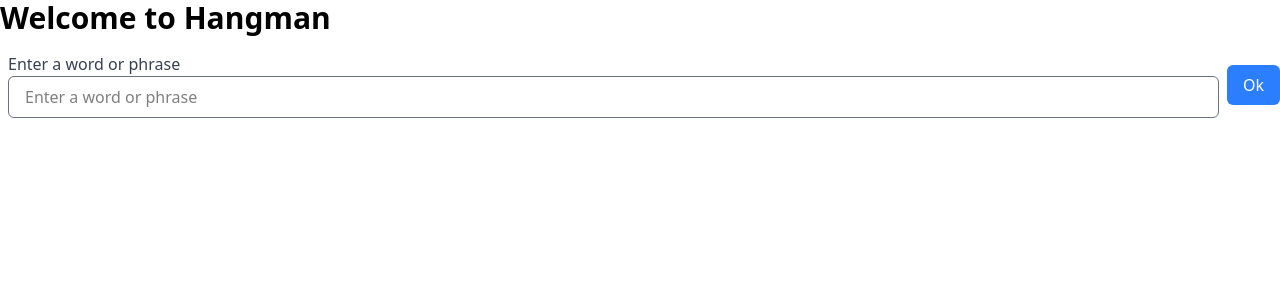
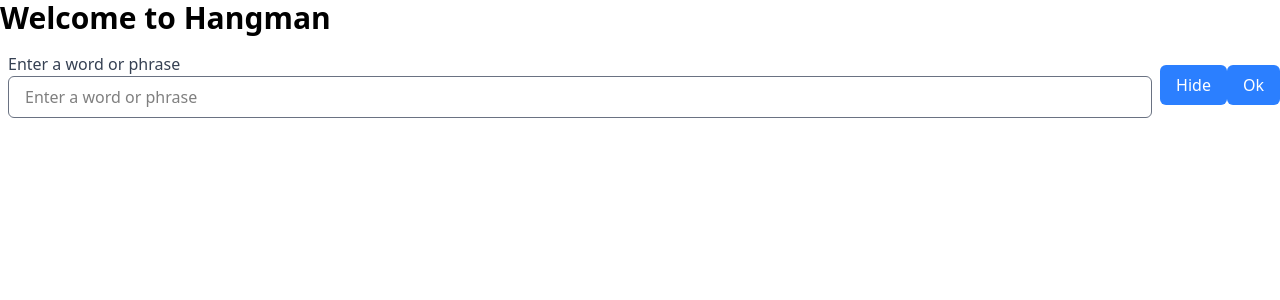
Before and after one commit to VikramKumarstm/Hang-man, a React (Vite) app: page / in a window 1280 px wide. Shown: the top 300 px of the page. Built offline with nearby package versions, Linux system fonts and the light colour scheme.

Commit message:
added show-hide password logic

```diff
--- a/src/components/TextFormInput/TextFromInput.jsx
+++ b/src/components/TextFormInput/TextFromInput.jsx
@@ -5,6 +5,7 @@ import Button from "../Button/Button";
 function TextFromInput({onSubmit}) {
 
     const [value, setValue] = useState('')
+    const [inputType, setInputType] = useState('')
 
     const handleFormSubmit = (event) => {
 
@@ -24,10 +25,18 @@ function TextFromInput({onSubmit}) {
     <form className="flex items-center" onSubmit={handleFormSubmit}>
       <div className="mr-2 ml-2 flex-1">
         <TextInput
-            type="new-password"
+            type={inputType}
             label="Enter a word or phrase"
             value={value}
             onChange={handleTextInputChange}
+        />
+      </div>
+      <div className="">
+        <Button
+            text={inputType === "password" ? "Show" : "Hide"}
+            onClickHandler={() => setInputType(inputType === "password" ? "text" : "password")}
+            buttonType="submit"
+            styleType="primary"
         />
       </div>
       <div className="">
```
